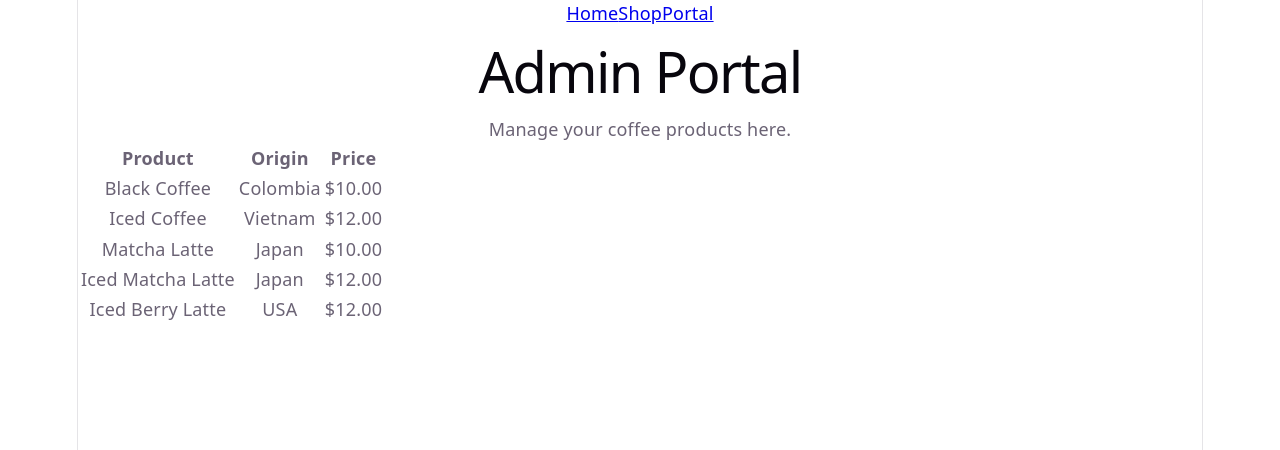
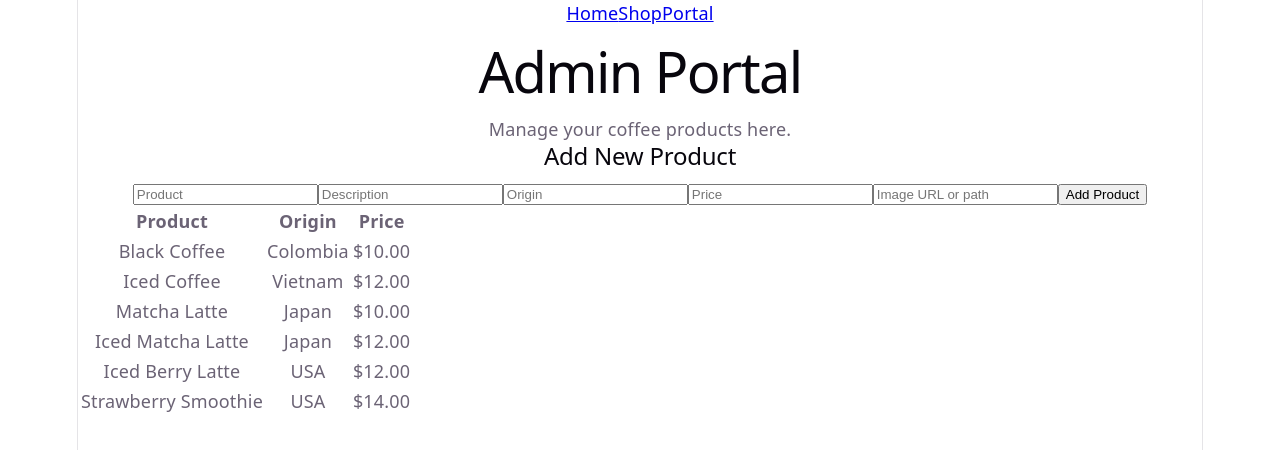
Before and after one commit to a-gbatie/Coffee-R-Us, a React (Vite) app: page /admin in a window 1280 px wide. Shown: the top 450 px of the page. Built offline with nearby package versions, Linux system fonts and the light colour scheme; data requests are answered from the project's data file.

Commit message:
added new product form

```diff
--- a/db.json
+++ b/db.json
@@ -39,6 +39,15 @@
       "origin": "USA",
       "price": 12,
       "image": "/images/icedberry.jpg"
+    },
+    {
+      "name": "Strawberry Smoothie",
+      "description": "fruity blended drink",
+      "origin": "USA",
+      "price": 14,
+      "image": "https://images.pexels.com/photos/4051780/pexels-photo-4051780.jpeg",
+      "id": "evYPfZcAv98"
     }
-  ]
+  ],
+  "$schema": "./node_modules/json-server/schema.json"
 }
--- /dev/null
+++ b/src/components/AddProductForm.jsx
@@ -0,0 +1,98 @@
+import { useState } from "react";
+
+function AddProductForm({ onAddProduct }) {
+  // Store the values entered into the form
+  const [formData, setFormData] = useState({
+    name: "",
+    description: "",
+    origin: "",
+    price: "",
+    image: "",
+  });
+
+  // Update the matching property whenever an input changes
+  function handleChange(e) {
+    const { name, value } = e.target;
+
+    setFormData({
+      ...formData,
+      [name]: value,
+    });
+  }
+
+  // Send the completed form data to the parent component
+  function handleSubmit(e) {
+    e.preventDefault();
+
+    onAddProduct({
+      ...formData,
+      price: Number(formData.price),
+    });
+
+    // Clear the form after submission
+    setFormData({
+      name: "",
+      description: "",
+      origin: "",
+      price: "",
+      image: "",
+    });
+  }
+
+  return (
+    <form onSubmit={handleSubmit}>
+      <h2>Add New Product</h2>
+
+      <input
+        type="text"
+        name="name"
+        placeholder="Product"
+        value={formData.name}
+        onChange={handleChange}
+        required
+      />
+
+      <input
+        type="text"
+        name="description"
+        placeholder="Description"
+        value={formData.description}
+        onChange={handleChange}
+        required
+      />
+
+      <input
+        type="text"
+        name="origin"
+        placeholder="Origin"
+        value={formData.origin}
+        onChange={handleChange}
+        required
+      />
+
+      <input
+        type="number"
+        name="price"
+        placeholder="Price"
+        min="0"
+        step="0.01"
+        value={formData.price}
+        onChange={handleChange}
+        required
+      />
+
+      <input
+        type="text"
+        name="image"
+        placeholder="Image URL or path"
+        value={formData.image}
+        onChange={handleChange}
+        required
+      />
+
+      <button type="submit">Add Product</button>
+    </form>
+  );
+}
+
+export default AddProductForm;
--- a/src/pages/AdminPortal.jsx
+++ b/src/pages/AdminPortal.jsx
@@ -1,4 +1,5 @@
 import { useState, useEffect } from "react";
+import AddProductForm from "../components/AddProductForm";
 
 function AdminPortal() {
   const productsURL = "http://localhost:6001/products";
@@ -31,6 +32,30 @@ function AdminPortal() {
       });
   }, []);
 
+  // Save a new product to JSON Server
+  async function handleAddProduct(newProduct) {
+    try {
+      const response = await fetch(productsURL, {
+        method: "POST",
+        headers: {
+          "Content-Type": "application/json",
+        },
+        body: JSON.stringify(newProduct),
+      });
+
+      if (!response.ok) {
+        throw new Error("Failed to add product");
+      }
+
+      const savedProduct = await response.json();
+
+      // Add the saved product to the existing products array
+      setProducts((previousProducts) => [...previousProducts, savedProduct]);
+    } catch (error) {
+      setError("Unable to add product.");
+    }
+  }
+
   return (
     <main>
       <h1>Admin Portal</h1>
@@ -39,6 +64,8 @@ function AdminPortal() {
       {/* Display loading and error messages */}
       {loading && <p>Loading products...</p>}
       {error && <p>{error}</p>}
+
+      <AddProductForm onAddProduct={handleAddProduct} />
 
       {/* Display existing products in a table */}
       {!loading && !error && (
```
